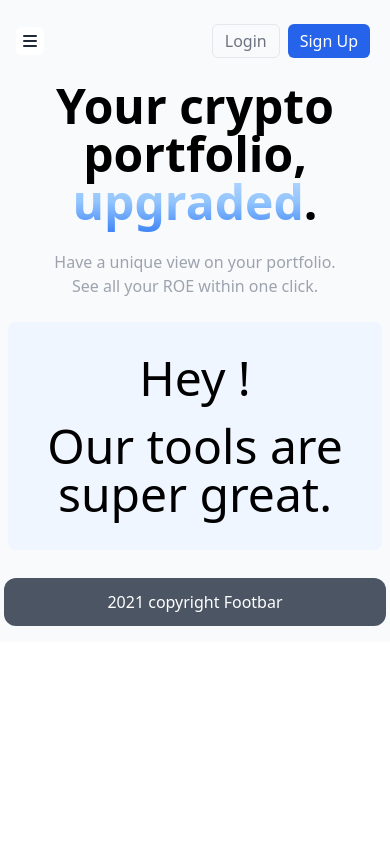
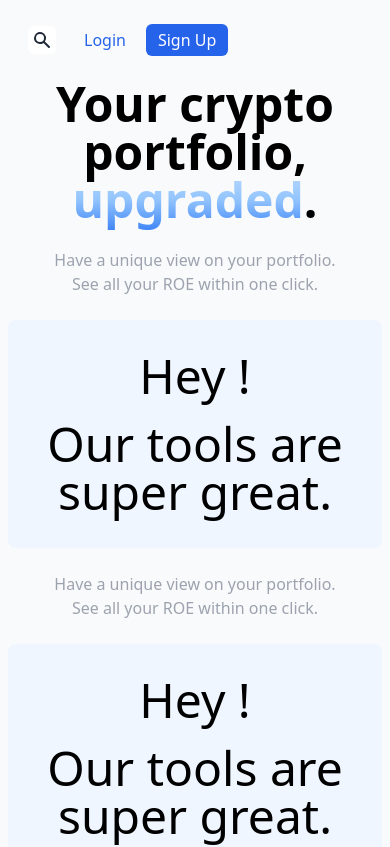
Before and after one commit to cypg09/surferbot, a React (Create React App) app in the folder new-surferbot/: page / in a window 390 px wide. Shown: the top 847 px of the page. Built offline with nearby package versions, Linux system fonts and the light colour scheme.

Commit message:
Better navbar handling on mobile and desktop

```diff
--- a/new-surferbot/src/App.js
+++ b/new-surferbot/src/App.js
@@ -5,9 +5,11 @@ import Footbar from './Footbar/Footbar';
 function App() {
   return (
     <div id="theme" className="">
-      <div className="container mx-auto p-1 m-0 dark:bg-gray-800 bg-gray-50">
-        <Main/>
-        <Footbar/>
+      <div className='dark:bg-gray-800 bg-gray-50'>
+        <div className="container mx-auto p-1 m-0 ">
+          <Main/>
+          <Footbar/>
+        </div>
       </div>
     </div>
   );
--- a/new-surferbot/src/Main/Main.js
+++ b/new-surferbot/src/Main/Main.js
@@ -1,16 +1,14 @@
 import React from "react";
 import Homepage from "../Pages/Homepage";
 import Lorem from "../Pages/Lorem";
-import Navbar from "../Navbar/Navbar";
-import LoremBis from "../Pages/LoremBis";
 import Pricing from "../Pages/Pricing";
 import Login from "../Pages/Login";
 import SignUp from "../Pages/SignUp";
+import Navbar from "../Navbar/Navbar";
 
 const pages = {
   Home: <Homepage/>,
   Lorem: <Lorem/>,
-  Lorembis: <LoremBis/>,
   Pricing: <Pricing/>,
   Login: <Login/>,
   'Sign Up': <SignUp/>,
@@ -50,7 +48,7 @@ class Main extends React.Component {
 
   render() {
     return (
-      <div id="main">
+      <div id="main bg-red-400">
         <Navbar pages={this.getPages()} handler={this.changeToNewPage.bind(this)}/>
         {this.getCurrentPage()}
       </div>
--- a/new-surferbot/src/Navbar/DarkModeToggler.js
+++ b/new-surferbot/src/Navbar/DarkModeToggler.js
@@ -24,13 +24,13 @@ class DarkModeToggler extends React.Component {
   getIcon() {
     if (this.state.darkModeEnabled) {
       return (
-        <svg xmlns="http://www.w3.org/2000/svg" className="h-7 w-7" viewBox="0 0 20 20" fill="currentColor">
+        <svg xmlns="http://www.w3.org/2000/svg" className="h-6 w-6" viewBox="0 0 20 20" fill="currentColor">
           <path fillRule="evenodd" d="M10 2a1 1 0 011 1v1a1 1 0 11-2 0V3a1 1 0 011-1zm4 8a4 4 0 11-8 0 4 4 0 018 0zm-.464 4.95l.707.707a1 1 0 001.414-1.414l-.707-.707a1 1 0 00-1.414 1.414zm2.12-10.607a1 1 0 010 1.414l-.706.707a1 1 0 11-1.414-1.414l.707-.707a1 1 0 011.414 0zM17 11a1 1 0 100-2h-1a1 1 0 100 2h1zm-7 4a1 1 0 011 1v1a1 1 0 11-2 0v-1a1 1 0 011-1zM5.05 6.464A1 1 0 106.465 5.05l-.708-.707a1 1 0 00-1.414 1.414l.707.707zm1.414 8.486l-.707.707a1 1 0 01-1.414-1.414l.707-.707a1 1 0 011.414 1.414zM4 11a1 1 0 100-2H3a1 1 0 000 2h1z" clipRule="evenodd" />
         </svg>
       );
     }
     return (
-      <svg xmlns="http://www.w3.org/2000/svg" className="h-7 w-7" viewBox="0 0 20 20" fill="currentColor">
+      <svg xmlns="http://www.w3.org/2000/svg" className="h-6 w-6" viewBox="0 0 20 20" fill="currentColor">
         <path d="M17.293 13.293A8 8 0 016.707 2.707a8.001 8.001 0 1010.586 10.586z" />
       </svg>
     );
@@ -38,7 +38,7 @@ class DarkModeToggler extends React.Component {
 
   render() {
     return (
-      <button className="text-yellow-300 bg-transparent m-1 py-1 px-3 text-center rounded-md" onClick={this.handleClick.bind(this)}>
+      <button className="text-yellow-300 bg-transparent my-1 mx-3 py-1 px-3 text-center rounded-md" onClick={this.handleClick.bind(this)}>
         {this.getIcon()}
       </button>
     );
--- a/new-surferbot/src/Navbar/Navbar.js
+++ b/new-surferbot/src/Navbar/Navbar.js
@@ -1,9 +1,5 @@
 import React from "react";
-import NavbarButton from "./NavbarButton";
-import DarkModeToggler from "./DarkModeToggler";
-import NavbarLogin from "./NavbarLogin";
-import NavbarSignup from "./NavbarSignup";
-import NavbarMobileToggler from "./NavbarMobileToggler";
+import NavbarDesktop from "./NavbarDesktop";
 import NavbarMobile from "./NavbarMobile";
 
 
@@ -12,137 +8,18 @@ class Navbar extends React.Component {
     super(props);
     this.pages = props.pages;
     this.handler = props.handler;
-    this.state = {
-      selectedPage: 'homepage',
-      navbarMobileActivated: false,
-    };
-    this.createButtons.bind(this);
-  }
-
-  createButtons(isMobile=false) {
-    let buttons = [];
-    for (let page of this.pages) {
-      if (isMobile) {
-        buttons.push(
-          <NavbarButton
-            key={page}
-            changeToNewPage={this.handler}
-            newPage={page}
-            selected={this.state.selectedPage}
-            handleSelection={this.handleSelection.bind(this)}
-          />
-        );
-      } else {
-        buttons.push(
-          <NavbarButton
-            key={page}
-            changeToNewPage={this.handler}
-            newPage={page}
-            selected={this.state.selectedPage}
-            handleSelection={this.handleSelection.bind(this)}
-          />
-        );
-      }
-    }
-    return buttons;
-  }
-
-  handleSelection(newSelectedPage) {
-    this.setState({
-      selectedPage: newSelectedPage,
-      navbarMobileActivated: false,
-    });
-  }
-
-  switchNavbarMobileActivation() {
-    this.setState(state => (
-      {navbarMobileActivated: !state.navbarMobileActivated}
-    ));
   }
 
   render() {
-    if (this.state.navbarMobileActivated) {
-      return(
-        <div className="container mx-auto place-content-content p-1 m-1 ">
-          <div className="flex p-2">
-            <NavbarMobileToggler
-              handler={this.switchNavbarMobileActivation.bind(this)}
-              activated={this.state.navbarMobileActivated}
-            />
-            <NavbarMobile test={this.createButtons(true)} handler={this.switchNavbarMobileActivation.bind(this)}/>
-            <DarkModeToggler/>
-          </div>
+    return (
+      <div className="sticky top-0 bg-gray-50 dark:bg-gray-800 bg-opacity-95 dark:bg-opacity-95">
+        <div className="flex md:hidden">
+          <NavbarMobile pages={this.pages} handler={this.handler}/>
         </div>
-      );
-      return (
-        <div className="container mx-auto p-1 m-1 ">
-          <div className="flex p-1">
-            <div className="flex md:hidden p-1">
-              <NavbarMobileToggler
-                handler={this.switchNavbarMobileActivation.bind(this)}
-                activated={this.state.navbarMobileActivated}
-              />
-            </div>
-            <div className="flex-grow"/>
-            <div className="flex md:hidden p-1">
-              <NavbarLogin
-                changeToNewPage={this.handler}
-                newPage={"Login"}
-                selected={this.state.selectedPage}
-                handleSelection={this.handleSelection.bind(this)}
-              />
-              <NavbarSignup
-                changeToNewPage={this.handler}
-                newPage={"Sign Up"}
-                selected={this.state.selectedPage}
-                handleSelection={this.handleSelection.bind(this)}
-              />
-            </div>
-          </div>
-          <div className="w-50 text-center place-content-center bg-white dark:bg-gray-700 shadow-xl rounded-xl p-1 absolute top-20">
-            <div className="flex-col" onClick={this.switchNavbarMobileActivation.bind(this)}>
-              <NavbarMobile test={this.createButtons(true)}/>
-            </div>
-            <DarkModeToggler/>
-          </div>
+        <div className="hidden md:flex">
+          <NavbarDesktop pages={this.pages} handler={this.handler}/>
         </div>
-        );
-    }
-    return (
-      <div className="container mx-auto p-1 m-1">
-        <div className="flex p-2">
-          <div className="hidden md:flex p-1">
-          </div>
-          <div className="flex md:hidden">
-            <NavbarMobileToggler
-              handler={this.switchNavbarMobileActivation.bind(this)}
-              />
-          </div>
-          <div className="hidden md:flex">
-            {this.createButtons()}
-            <DarkModeToggler/>
-          </div>
-          <div className="flex-grow md:hidden"></div>
-          <div className="flex md:hidden ">
-          </div>
-          <div className="flex-grow"></div>
-          <div className="flex md:hidden "></div>
-          <div className="flex ">
-            <NavbarLogin
-              changeToNewPage={this.handler}
-              newPage={"Login"}
-              selected={this.state.selectedPage}
-              handleSelection={this.handleSelection.bind(this)}
-            />
-            <NavbarSignup
-              changeToNewPage={this.handler}
-              newPage={"Sign Up"}
-              selected={this.state.selectedPage}
-              handleSelection={this.handleSelection.bind(this)}
-            />
-          </div>
-        </div>
-    </div>
+      </div>
     );
   }
 }
--- /dev/null
+++ b/new-surferbot/src/Navbar/NavbarDesktop.js
@@ -0,0 +1,71 @@
+import React from "react";
+import NavbarButton from "./NavbarButton";
+import DarkModeToggler from "./DarkModeToggler";
+import NavbarLogin from "./NavbarLogin";
+import NavbarSignup from "./NavbarSignup";
+
+
+class NavbarDesktop extends React.Component {
+  constructor(props) {
+    super(props);
+    this.pages = props.pages;
+    this.handler = props.handler;
+    this.state = {
+      selectedPage: 'homepage',
+    };
+    this.createButtons.bind(this);
+  }
+
+  createButtons() {
+    let buttons = [];
+    for (let page of this.pages) {
+      buttons.push(
+        <NavbarButton
+          key={page}
+          changeToNewPage={this.handler}
+          newPage={page}
+          selected={this.state.selectedPage}
+          handleSelection={this.handleSelection.bind(this)}
+        />
+      );
+    }
+    return buttons;
+  }
+
+  handleSelection(newSelectedPage) {
+    this.setState({
+      selectedPage: newSelectedPage,
+      navbarMobileActivated: false,
+    });
+  }
+
+  render() {
+    return (
+      <div className="container mx-auto">
+        <div className="flex p-2">
+          <div className="flex">
+            {this.createButtons()}
+            <DarkModeToggler/>
+          </div>
+          <div className="flex-grow"></div>
+          <div className="flex ">
+            <NavbarLogin
+              changeToNewPage={this.handler}
+              newPage={"Login"}
+              selected={this.state.selectedPage}
+              handleSelection={this.handleSelection.bind(this)}
+            />
+            <NavbarSignup
+              changeToNewPage={this.handler}
+              newPage={"Sign Up"}
+              selected={this.state.selectedPage}
+              handleSelection={this.handleSelection.bind(this)}
+            />
+          </div>
+        </div>
+    </div>
+    );
+  }
+}
+
+export default NavbarDesktop;
--- a/new-surferbot/src/Navbar/NavbarLogin.js
+++ b/new-surferbot/src/Navbar/NavbarLogin.js
@@ -6,7 +6,7 @@ function NavbarLogin(props) {
         changeToNewPage={props.changeToNewPage}
         newPage={props.newPage}
         handleSelection={props.handleSelection}
-        className="dark:text-white text-gray-500 m-1 py-1 px-3 text-center border rounded-md dark:hover:bg-gray-700 hover:bg-gray-200"
+        className="dark:text-white text-blue-600 m-1 py-1 px-3 text-center rounded-md dark:hover:bg-gray-700 hover:bg-blue-100"
         />
   );
 }
--- a/new-surferbot/src/Navbar/NavbarMobile.js
+++ b/new-surferbot/src/Navbar/NavbarMobile.js
@@ -1,17 +1,93 @@
 import React from "react";
+import NavbarButton from "./NavbarButton";
+import DarkModeToggler from "./DarkModeToggler";
+import NavbarLogin from "./NavbarLogin";
+import NavbarSignup from "./NavbarSignup";
+import NavbarMobileToggler from "./NavbarMobileToggler";
+
 
 class NavbarMobile extends React.Component {
   constructor(props) {
     super(props);
-    this.test = props.test;
+    this.pages = props.pages;
     this.handler = props.handler;
+    this.state = {
+      selectedPage: 'homepage',
+      navbarMobileActivated: false,
+    };
+    this.createButtons.bind(this);
   }
 
+  createButtons() {
+    let buttons = [];
+    for (let page of this.pages) {
+      buttons.push(
+        <NavbarButton
+          key={page}
+          changeToNewPage={this.handler}
+          newPage={page}
+          selected={this.state.selectedPage}
+          handleSelection={this.handleSelection.bind(this)}
+        />
+      );
+    }
+    return buttons;
+  }
+
+  handleSelection(newSelectedPage) {
+    this.setState({
+      selectedPage: newSelectedPage,
+      navbarMobileActivated: false,
+    });
+  }
+
+  switchNavbarMobileActivation() {
+    this.setState(state => (
+      {navbarMobileActivated: !state.navbarMobileActivated}
+    ));
+  }
+
+  renderNavbar() {
+    if (this.state.navbarMobileActivated) {
+      return(
+        <div className="flex" onClick={this.switchNavbarMobileActivation.bind(this)}>
+            <NavbarMobileToggler
+              activated={true}
+            />
+            {this.createButtons()}
+            <DarkModeToggler/>
+        </div>
+      );
+    }
+    return (
+      <div className="flex">
+        <NavbarMobileToggler
+          handler={this.switchNavbarMobileActivation.bind(this)}
+          activated={false}
+        />
+        <div className="flex-grow"></div>
+        <NavbarLogin
+          changeToNewPage={this.handler}
+          newPage={"Login"}
+          selected={this.state.selectedPage}
+          handleSelection={this.handleSelection.bind(this)}
+        />
+        <NavbarSignup
+          changeToNewPage={this.handler}
+          newPage={"Sign Up"}
+          selected={this.state.selectedPage}
+          handleSelection={this.handleSelection.bind(this)}
+        />
+      </div>
+    );
+  }
 
   render() {
-    return (
-      <div className="container mx-auto text-center place-content-center" onClick={this.handler.bind(this)}>
-        {this.test}
+    return(
+      <div className="container mx-auto place-content-content p-1 m-1 ">
+        <div className="flex p-2">
+          {this.renderNavbar()}
+        </div>
       </div>
     );
   }
--- a/new-surferbot/src/Navbar/NavbarMobileToggler.js
+++ b/new-surferbot/src/Navbar/NavbarMobileToggler.js
@@ -5,16 +5,20 @@ function NavbarMobileToggler(props) {
   function chooseIcon() {
     if (props.activated) {
       return (
-        <path fillRule="evenodd" d="M4.293 4.293a1 1 0 011.414 0L10 8.586l4.293-4.293a1 1 0 111.414 1.414L11.414 10l4.293 4.293a1 1 0 01-1.414 1.414L10 11.414l-4.293 4.293a1 1 0 01-1.414-1.414L8.586 10 4.293 5.707a1 1 0 010-1.414z" clipRule="evenodd" />
+      <svg xmlns="http://www.w3.org/2000/svg" className="bg-white dark:bg-gray-700 shadow-3xl rounded-md p-1 h-7 w-7" viewBox="0 0 20 20" fill="currentColor">
+        <path fillRule="evenodd" d="M8 4a4 4 0 100 8 4 4 0 000-8zM2 8a6 6 0 1110.89 3.476l4.817 4.817a1 1 0 01-1.414 1.414l-4.816-4.816A6 6 0 012 8z" clipRule="evenodd" />
+      </svg>
       );
     }
     return (
-      <path fillRule="evenodd" d="M3 5a1 1 0 011-1h12a1 1 0 110 2H4a1 1 0 01-1-1zM3 10a1 1 0 011-1h12a1 1 0 110 2H4a1 1 0 01-1-1zM3 15a1 1 0 011-1h12a1 1 0 110 2H4a1 1 0 01-1-1z" clipRule="evenodd" />
+      <svg xmlns="http://www.w3.org/2000/svg" className="bg-white dark:bg-gray-700 origin-center rotate-90 shadow-3xl rounded-md p-1 h-7 w-7" viewBox="0 0 20 20" fill="currentColor">
+        <path fillRule="evenodd" d="M8 4a4 4 0 100 8 4 4 0 000-8zM2 8a6 6 0 1110.89 3.476l4.817 4.817a1 1 0 01-1.414 1.414l-4.816-4.816A6 6 0 012 8z" clipRule="evenodd" />
+      </svg>
     );
   }
 
   return (
-    <button className="text-gray-800 dark:text-white" onClick={props.handler}>
+    <button className="text-gray-800 dark:text-white mx-3" onClick={props.handler}>
       <svg xmlns="http://www.w3.org/2000/svg" className="bg-white dark:bg-gray-700 shadow-3xl rounded-md p-1 h-7 w-7" viewBox="0 0 20 20" fill="currentColor">
         {chooseIcon()}
       </svg>
--- a/new-surferbot/src/Navbar/NavbarSignup.js
+++ b/new-surferbot/src/Navbar/NavbarSignup.js
@@ -6,7 +6,7 @@ function NavbarSignup(props) {
         changeToNewPage={props.changeToNewPage}
         newPage={props.newPage}
         handleSelection={props.handleSelection}
-        className="dark:text-gray-800 text-white dark:bg-white bg-blue-600 dark:hover:bg-gray-200 hover:bg-blue-500 dark:border border-none m-1 py-1 px-3 text-center rounded-md"
+        className="dark:text-gray-800 text-white dark:bg-white bg-blue-600 dark:hover:bg-gray-200 hover:bg-blue-500 m-1 py-1 px-3 text-center rounded-md"
         />
   );
 }
--- a/new-surferbot/src/Pages/Homepage.js
+++ b/new-surferbot/src/Pages/Homepage.js
@@ -19,6 +19,26 @@ function Homepage() {
           <li className="my-5">Our tools are super great.</li>
         </ul>
       </div>
+      <ul className="text-gray-400 p-3 m-3 text-center">
+        <li>Have a unique view on your portfolio.</li>
+        <li>See all your ROE within one click.</li>
+      </ul>
+      <div className="container mx-auto bg-blue-50 m-3 p-3 rounded-lg">
+        <ul className="text-5xl text-dark text-center">
+          <li className="my-5">Hey !</li>
+          <li className="my-5">Our tools are super great.</li>
+        </ul>
+      </div>
+      <ul className="text-gray-400 p-3 m-3 text-center">
+        <li>Have a unique view on your portfolio.</li>
+        <li>See all your ROE within one click.</li>
+      </ul>
+      <div className="container mx-auto bg-blue-50 m-3 p-3 rounded-lg">
+        <ul className="text-5xl text-dark text-center">
+          <li className="my-5">Hey !</li>
+          <li className="my-5">Our tools are super great.</li>
+        </ul>
+      </div>
     </div>
   );
 }
```
Also changed, not shown: new-surferbot/src/Pages/LoremBis.js (deleted, +0 -9 lines).
